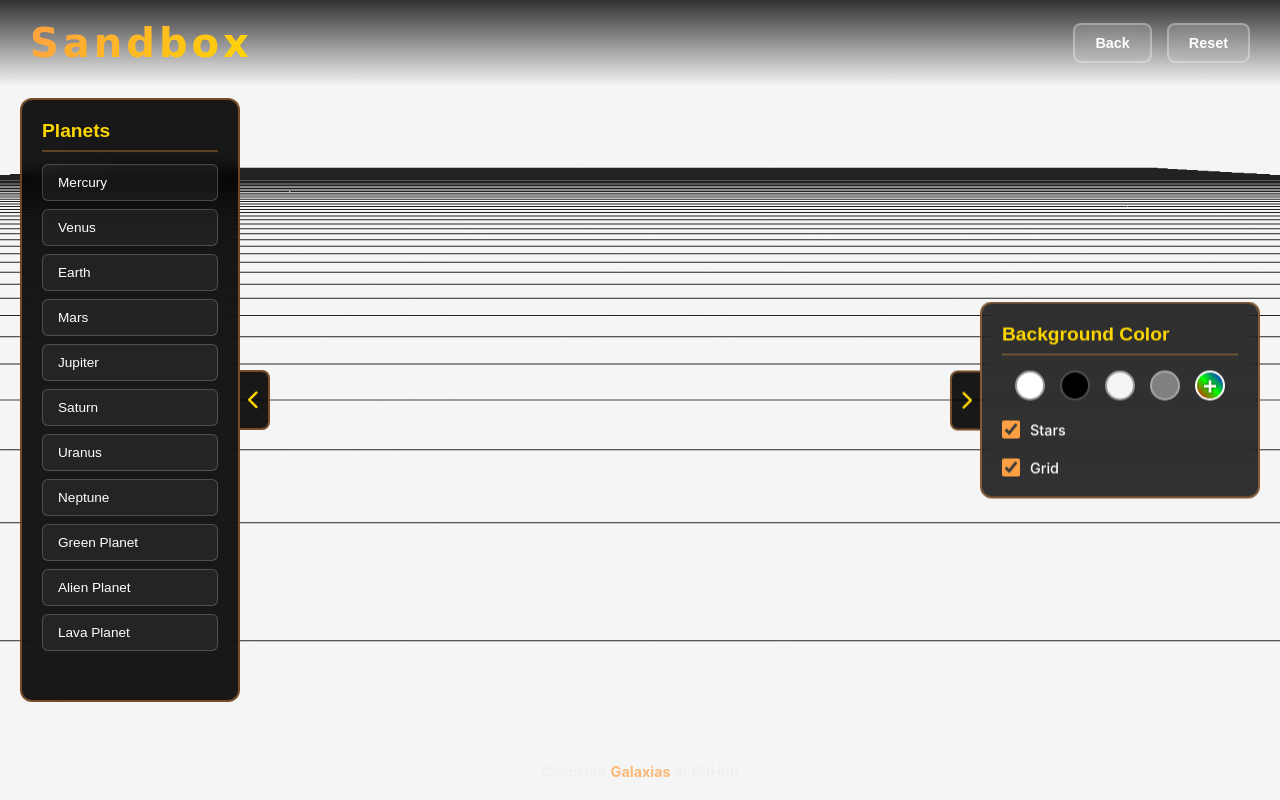
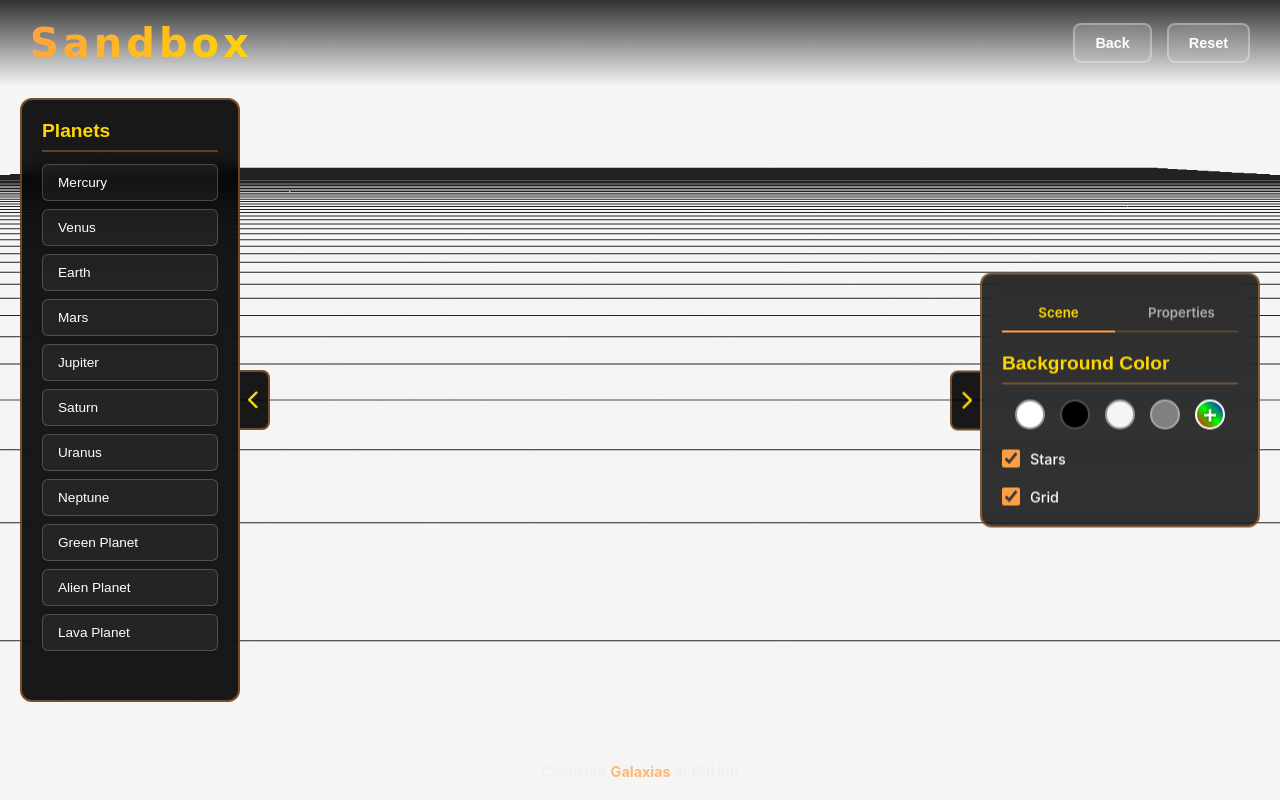
Before and after one commit to sujalnegi/galaxias, a Flask app: page /sandbox in a window 1280 px wide. Run offline with Flask 3, Linux system fonts and the light colour scheme.

Commit message:
#Commit 33: Added properties tab in the canvas properties to configure models properties
made the planets selectable and now when its used in the canvas its properties will be modifyable through scalling and position parameters

```diff
--- a/static/css/sandbox.css
+++ b/static/css/sandbox.css
@@ -3,12 +3,14 @@
     padding: 0;
     box-sizing: border-box;
 }
+
 body {
     font-family: 'Outfit', -apple-system, BlinkMacSystemFont, 'Segoe UI', sans-serif;
     background: #000;
     color: #fff;
     overflow: hidden;
 }
+
 #canvas-container {
     position: fixed;
     top: 0;
@@ -17,6 +19,7 @@ body {
     height: 100%;
     z-index: 1;
 }
+
 .top-bar {
     position: fixed;
     top: 0;
@@ -29,6 +32,7 @@ body {
     background: linear-gradient(180deg, rgba(0, 0, 0, 0.8) 0%, transparent 100%);
     z-index: 100;
 }
+
 .logo {
     font-family: 'Comic Sans MS', 'Comic Sans', cursive;
     font-size: 2.5rem;
@@ -39,10 +43,12 @@ body {
     background-clip: text;
     letter-spacing: 0.1em;
 }
+
 .top-controls {
     display: flex;
     gap: 15px;
 }
+
 .control-btn {
     padding: 10px 20px;
     background: rgba(255, 255, 255, 0.1);
@@ -56,11 +62,13 @@ body {
     transition: all 0.3s ease;
     backdrop-filter: blur(10px);
 }
+
 .control-btn:hover {
     background: rgba(255, 159, 67, 0.3);
     border-color: rgba(255, 159, 67, 0.6);
     transform: translateY(-2px);
 }
+
 .sidebar-menu {
     position: fixed;
     left: 20px;
@@ -76,12 +84,15 @@ body {
     transition: transform 0.3s ease;
     overflow: visible;
 }
+
 .menu-section {
     margin-bottom: 25px;
 }
+
 .menu-section:last-child {
     margin-bottom: 0;
 }
+
 .menu-title {
     font-family: 'Shabo', sans-serif;
     font-size: 1.2rem;
@@ -90,11 +101,13 @@ body {
     border-bottom: 2px solid rgba(255, 159, 67, 0.3);
     padding-bottom: 8px;
 }
+
 .menu-items {
     display: flex;
     flex-direction: column;
     gap: 8px;
 }
+
 .menu-item {
     padding: 10px 15px;
     background: rgba(255, 255, 255, 0.05);
@@ -107,14 +120,17 @@ body {
     transition: all 0.3s ease;
     text-align: left;
 }
+
 .menu-item:hover {
     background: rgba(255, 159, 67, 0.2);
     border-color: rgba(255, 159, 67, 0.5);
     transform: translateX(5px);
 }
+
 .menu-item:active {
     transform: translateX(3px);
 }
+
 .right-sidebar {
     position: fixed;
     right: 20px;
@@ -130,29 +146,34 @@ body {
     transition: transform 0.3s ease;
     overflow: visible;
 }
+
 .right-sidebar h3 {
     font-family: 'Shabo', sans-serif;
     font-size: 1.2rem;
     margin-bottom: 15px;
     color: #FFD700;
 }
+
 .properties-panel {
     display: flex;
     flex-direction: column;
     gap: 15px;
 }
+
 .no-selection {
     color: rgba(255, 255, 255, 0.5);
     font-size: 0.9rem;
     text-align: center;
     padding: 20px;
 }
+
 .color-options {
     display: flex;
     flex-direction: row;
     gap: 15px;
     justify-content: center;
 }
+
 .color-circle {
     width: 30px;
     height: 30px;
@@ -162,19 +183,23 @@ body {
     transition: all 0.3s ease;
     padding: 0;
 }
+
 .color-circle:hover {
     border-color: rgba(255, 159, 67, 0.6);
     box-shadow: 0 0 15px rgba(255, 159, 67, 0.3);
 }
+
 .color-circle:active {
     transform: scale(1.1);
 }
+
 .custom-color {
     color: #fff;
     font-size: 1.5rem;
     font-weight: bold;
     text-shadow: 0 0 3px rgba(0, 0, 0, 0.8);
 }
+
 .toggle-btn {
     width: 100%;
     padding: 12px 15px;
@@ -187,16 +212,20 @@ body {
     cursor: pointer;
     transition: all 0.3s ease;
 }
+
 .toggle-btn:hover {
     background: rgba(255, 159, 67, 0.2);
     border-color: rgba(255, 159, 67, 0.5);
 }
+
 .toggle-btn:active {
     transform: scale(0.98);
 }
+
 .checkbox-group {
     margin-top: 20px;
 }
+
 .checkbox-label {
     display: flex;
     align-items: center;
@@ -206,15 +235,18 @@ body {
     color: #fff;
     user-select: none;
 }
+
 .checkbox-label input[type="checkbox"] {
     width: 18px;
     height: 18px;
     cursor: pointer;
     accent-color: #FF9F43;
 }
+
 .checkbox-label span {
     font-weight: 500;
 }
+
 .github-footer {
     position: fixed;
     bottom: 20px;
@@ -226,9 +258,11 @@ body {
     opacity: 0.7;
     transition: opacity 0.3s ease;
 }
+
 .github-footer:hover {
     opacity: 1;
 }
+
 .github-footer a {
     color: #FF9F43;
     text-decoration: none;
@@ -236,10 +270,12 @@ body {
     transition: all 0.3s ease;
     position: relative;
 }
+
 .github-footer a:hover {
     color: #FFD700;
     text-shadow: 0 0 10px rgba(255, 159, 67, 0.5);
 }
+
 .github-footer a::after {
     content: '';
     position: absolute;
@@ -250,31 +286,22 @@ body {
     background: linear-gradient(90deg, #FF9F43, #FFD700);
     transition: width 0.3s ease;
 }
+
 .github-footer a:hover::after {
     width: 100%;
 }
 
 .sidebar-content::-webkit-scrollbar {
-    width: 8px;
+    display: none;
 }
 
-.sidebar-content::-webkit-scrollbar-track {
-    background: rgba(255, 255, 255, 0.1);
-    border-radius: 4px;
-}
-
-.sidebar-content::-webkit-scrollbar-thumb {
-    background: rgba(255, 159, 67, 0.6);
-    border-radius: 4px;
-}
-
-.sidebar-content::-webkit-scrollbar-thumb:hover {
-    background: rgba(255, 159, 67, 0.8);
-}
 .sidebar-content {
     max-height: 70vh;
     overflow-y: auto;
+    -ms-overflow-style: none;
+    scrollbar-width: none;
 }
+
 .sidebar-toggle {
     position: absolute;
     top: 50%;
@@ -292,35 +319,124 @@ body {
     z-index: 101;
     transition: background 0.3s ease;
 }
-.sidebar-toggle:hover {
-    background: rgba(255, 159, 67, 0.2);
-}
+
 #leftToggle {
     right: -32px;
     border-left: none;
     border-radius: 0 8px 8px 0;
 }
+
 #rightToggle {
     left: -32px;
     border-right: none;
     border-radius: 8px 0 0 8px;
 }
+
 .sidebar-menu.collapsed {
     transform: translateY(-50%) translateX(-100%);
 }
+
 .right-sidebar.collapsed {
     transform: translateY(-50%) translateX(100%);
 }
+
 @media (max-width: 768px) {
+
     .left-sidebar,
     .right-sidebar {
         width: 180px;
     }
+
     .logo {
         font-size: 1.4rem;
     }
+
     .control-btn {
         padding: 8px 15px;
         font-size: 0.8rem;
     }
 }
+
+.property-item {
+    margin-bottom: 15px;
+}
+
+.property-item label {
+    display: block;
+    font-size: 0.8rem;
+    color: rgba(255, 255, 255, 0.7);
+    margin-bottom: 5px;
+}
+
+.property-item span {
+    font-weight: bold;
+    color: #FFD700;
+}
+
+.coord-inputs {
+    display: flex;
+    gap: 5px;
+}
+
+.coord-inputs input,
+#propScale {
+    width: 100%;
+    background: rgba(255, 255, 255, 0.1);
+    border: 1px solid rgba(255, 255, 255, 0.2);
+    border-radius: 4px;
+    padding: 5px;
+    color: #fff;
+    font-family: inherit;
+}
+
+.coord-inputs input:focus,
+#propScale:focus {
+    outline: none;
+    border-color: #FF9F43;
+}
+
+.tabs-header {
+    display: flex;
+    gap: 10px;
+    margin-bottom: 20px;
+    border-bottom: 2px solid rgba(255, 159, 67, 0.2);
+}
+
+.tab-btn {
+    flex: 1;
+    background: transparent;
+    border: none;
+    color: rgba(255, 255, 255, 0.6);
+    padding: 10px;
+    cursor: pointer;
+    font-family: inherit;
+    font-weight: 600;
+    transition: all 0.3s ease;
+    border-bottom: 2px solid transparent;
+    margin-bottom: -2px;
+}
+
+.tab-btn:hover {
+    color: #fff;
+}
+
+.tab-btn.active {
+    color: #FFD700;
+    border-bottom-color: #FF9F43;
+}
+
+.tab-content {
+    animation: fadeIn 0.3s ease;
+}
+
+@keyframes fadeIn {
+    from {
+        opacity: 0;
+        transform: translateY(5px);
+    }
+
+    to {
+        opacity: 1;
+        transform: translateY(0);
+    }
+}
--- a/static/js/sandbox.js
+++ b/static/js/sandbox.js
@@ -90,6 +90,13 @@ function setupEventListeners() {
             scene.background = new THREE.Color(color);
         });
     });
+    const gridToggle = document.getElementById('gridToggle');
+    if (gridToggle) {
+        gridToggle.addEventListener('change', () => {
+            if (gridHelper) gridHelper.visible = gridToggle.checked;
+        });
+    }
+
 
     function loadModel(name) {
         const loader = new THREE.GLTFLoader();
@@ -111,8 +118,13 @@ function setupEventListeners() {
                 0,
                 (Math.random() - 0.5) * positionOffset
             );
+
+            model.userData.isSelectable = true;
+            model.userData.name = name;
+
             scene.add(model);
             console.log(`Loaded ${name} at`, model.position);
+            selectObject(model);
         }, undefined, function (error) {
             console.error(`Error loading ${name}:`, error);
             alert(`Could not load ${name} model.`);
@@ -136,12 +148,6 @@ function setupEventListeners() {
             }
         });
     }
-    const gridToggle = document.getElementById('gridToggle');
-    if (gridToggle) {
-        gridToggle.addEventListener('change', () => {
-            if (gridHelper) gridHelper.visible = gridToggle.checked;
-        });
-    }
 
     const leftSidebar = document.getElementById('leftSidebar');
     const leftToggle = document.getElementById('leftToggle');
@@ -158,13 +164,28 @@ function setupEventListeners() {
         });
     }
 
-    const rightSidebar = document.getElementById('rightSidebar');
-    const rightToggle = document.getElementById('rightToggle');
-    if (rightToggle && rightSidebar) {
-        rightToggle.addEventListener('click', () => {
-            rightSidebar.classList.toggle('collapsed');
-            const isCollapsed = rightSidebar.classList.contains('collapsed');
-            const icon = rightToggle.querySelector('i');
+    const sceneSidebar = document.getElementById('sceneSidebar');
+    const sceneToggle = document.getElementById('sceneToggle');
+    if (sceneToggle && sceneSidebar) {
+        sceneToggle.addEventListener('click', () => {
+            sceneSidebar.classList.toggle('collapsed');
+            const isCollapsed = sceneSidebar.classList.contains('collapsed');
+            const icon = sceneToggle.querySelector('i');
+            if (isCollapsed) {
+                icon.className = 'fas fa-chevron-left';
+            } else {
+                icon.className = 'fas fa-chevron-right';
+            }
+        });
+    }
+
+    const propertiesSidebar = document.getElementById('propertiesSidebar');
+    const propertiesToggle = document.getElementById('propertiesToggle');
+    if (propertiesToggle && propertiesSidebar) {
+        propertiesToggle.addEventListener('click', () => {
+            propertiesSidebar.classList.toggle('collapsed');
+            const isCollapsed = propertiesSidebar.classList.contains('collapsed');
+            const icon = propertiesToggle.querySelector('i');
             if (isCollapsed) {
                 icon.className = 'fas fa-chevron-left';
             } else {
--- a/templates/sandbox.html
+++ b/templates/sandbox.html
@@ -53,14 +53,22 @@
     </div>
     <div class="right-sidebar" id="rightSidebar">
         <div class="sidebar-content">
+            <div class="tabs-header">
+                <button class="tab-btn active" data-tab="sceneTab">Scene</button>
+                <button class="tab-btn" data-tab="objectTab">Properties</button>
+            </div>
+
+            <div id="sceneTab" class="tab-content">
                 <h3 class="menu-title">Background Color</h3>
                 <div class="color-options">
                     <button class="color-circle" data-color="#FFFFFF" style="background: #FFFFFF; border-color: #999;"
                         title="White"></button>
-                <button class="color-circle" data-color="#000000" style="background: #000000;" title="Black"></button>
+                    <button class="color-circle" data-color="#000000" style="background: #000000;"
+                        title="Black"></button>
                     <button class="color-circle" data-color="#F5F5F5" style="background: #F5F5F5; border-color: #999;"
                         title="Off-White"></button>
-                <button class="color-circle" data-color="#808080" style="background: #808080;" title="Grey"></button>
+                    <button class="color-circle" data-color="#808080" style="background: #808080;"
+                        title="Grey"></button>
                     <button class="color-circle custom-color"
                         style="background: linear-gradient(45deg, #ff0000, #00ff00, #0000ff); border-color: #fff;"
                         title="Custom Color" id="customColorBtn">+</button>
@@ -78,6 +86,40 @@
                     </label>
                 </div>
             </div>
+
+            <div id="objectTab" class="tab-content" style="display: none;">
+                <div id="propertiesPanel" class="menu-section">
+                    <h3 class="menu-title">Properties</h3>
+                    <div class="properties-content">
+                        <div class="property-item">
+                            <label>Name</label>
+                            <span id="propName">Planet</span>
+                        </div>
+                        <div class="property-item">
+                            <label>Position (X, Y, Z)</label>
+                            <div class="coord-inputs">
+                                <input type="number" id="propX" step="10">
+                                <input type="number" id="propY" step="10">
+                                <input type="number" id="propZ" step="10">
+                            </div>
+                        </div>
+                        <div class="property-item">
+                            <label>Scale</label>
+                            <input type="number" id="propScale" step="0.1" min="0.1">
+                        </div>
+                        <div class="property-item">
+                            <button class="control-btn" id="deleteBtn"
+                                style="width: 100%; background: rgba(255, 59, 48, 0.2); border-color: rgba(255, 59, 48, 0.5);">Delete
+                                Object</button>
+                        </div>
+                    </div>
+                </div>
+                <div id="noSelectionMsg" class="no-selection"
+                    style="padding: 20px; text-align: center; color: rgba(255,255,255,0.5);">
+                    Select an object to view properties
+                </div>
+            </div>
+        </div>
         <button class="sidebar-toggle" id="rightToggle"><i class="fas fa-chevron-right"></i></button>
     </div>
     <footer class="github-footer">
```
Lines whose indentation alone changed are shown as unchanged.
